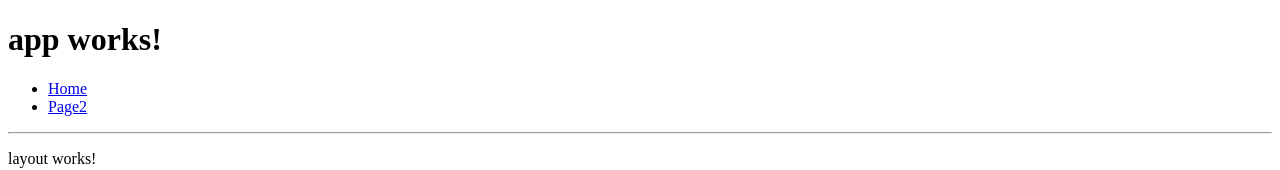
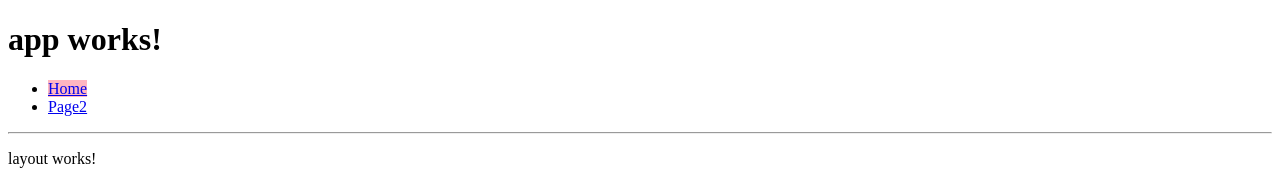
Before and after one commit to cashwu/ng2Advanced, an Angular app: page / in a window 1280 px wide. Shown: the top 170 px of the page. Built offline with nearby package versions, Linux system fonts and the light colour scheme.

Commit message:
04 實作在路由連結套用 Active 時的樣式

```diff
--- a/src/app/app.component.css
+++ b/src/app/app.component.css
@@ -0,0 +1,3 @@
+.active {
+    background-color: lightpink
+}
--- a/src/app/app.component.html
+++ b/src/app/app.component.html
@@ -4,11 +4,10 @@
 
 <ul>
     <li>
-        <a [routerLink]="['/']">Home</a>
+        <a [routerLink]="['/']" routerLinkActive="active" [routerLinkActiveOptions]="{exact: true}">Home</a>
     </li>
     <li>
-        <a [routerLink]="['/page2']">Page2</a>
-        <!--<a routerLink="/page2">Page2-2</a>-->
+        <a [routerLink]="['/page2']" routerLinkActive="active">Page2</a>
     </li>
 </ul>
 
```
